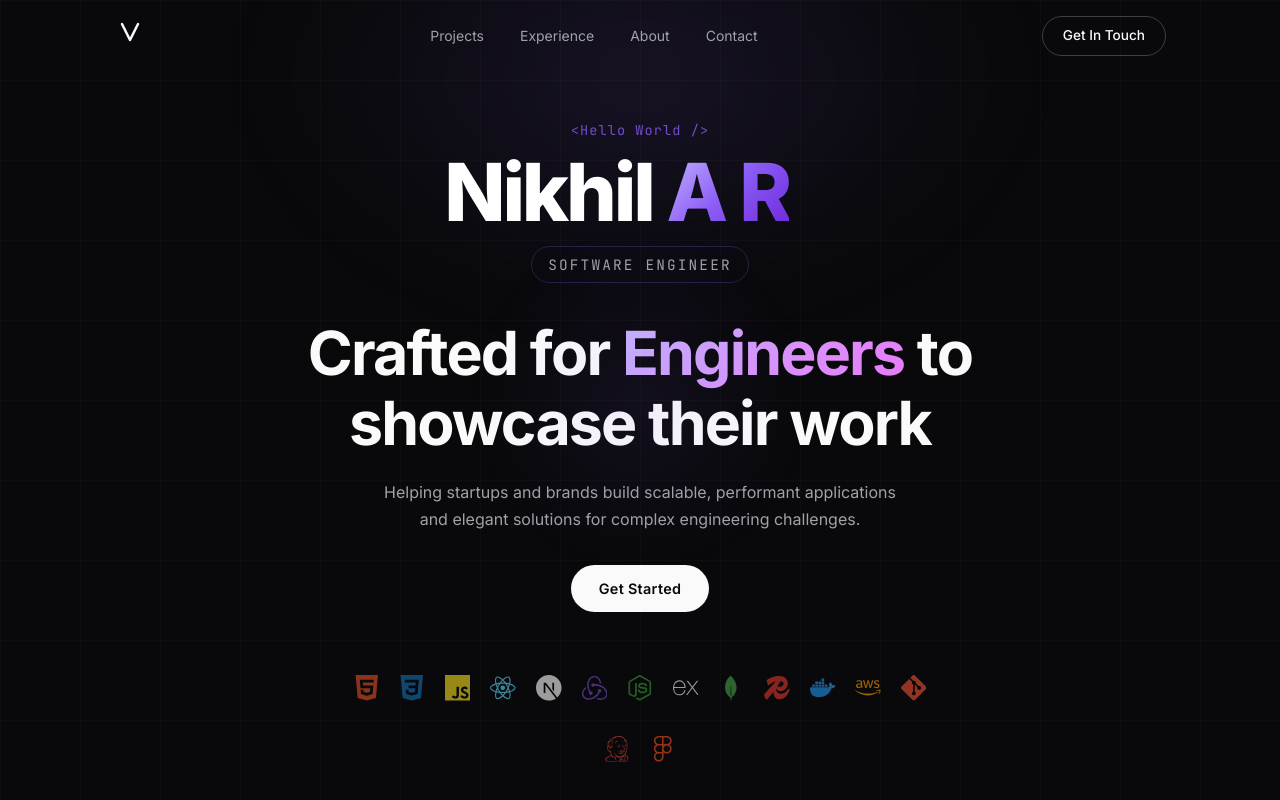
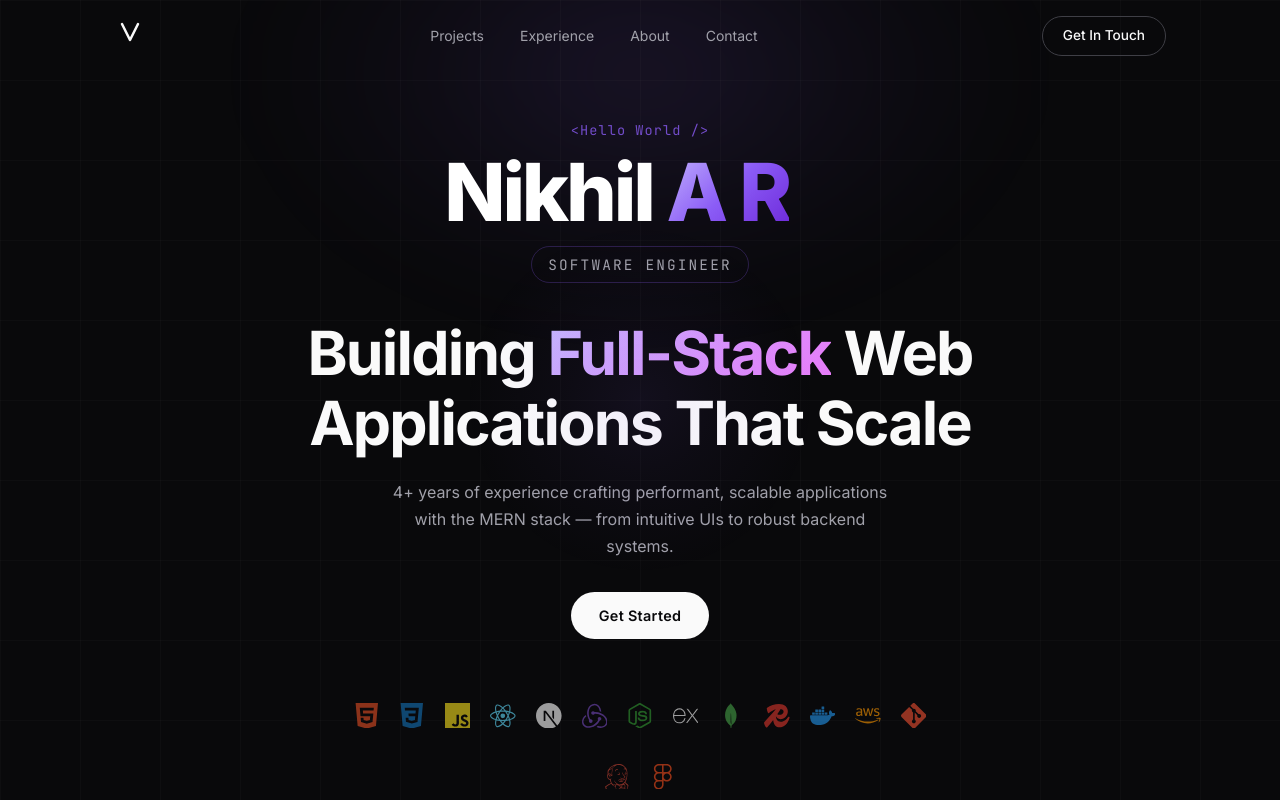
Before and after one commit to nikhilar98/portfolio, a React (Vite) app: page / in a window 1280 px wide. Shown: the top 800 px of the page. Built offline with nearby package versions, Linux system fonts and the light colour scheme.

Commit message:
refactor: update Hero component heading and subtitle for clarity and impact

```diff
--- a/src/components/Hero/Hero.jsx
+++ b/src/components/Hero/Hero.jsx
@@ -48,13 +48,13 @@ const Hero = () => {
 
         {/* Heading */}
         <h1 className="hero__title">
-          Crafted for <span className="gradient-text">Engineers</span> to
-          <br />showcase their work
+          Building <span className="gradient-text">Full-Stack</span> Web
+          <br />Applications That Scale
         </h1>
 
         <p className="hero__subtitle">
-          Helping startups and brands build scalable, performant applications
-          <br />and elegant solutions for complex engineering challenges.
+          4+ years of experience crafting performant, scalable applications
+          <br />with the MERN stack — from intuitive UIs to robust backend systems.
         </p>
 
         <a href="#projects" className="btn btn-primary hero__cta">
```
